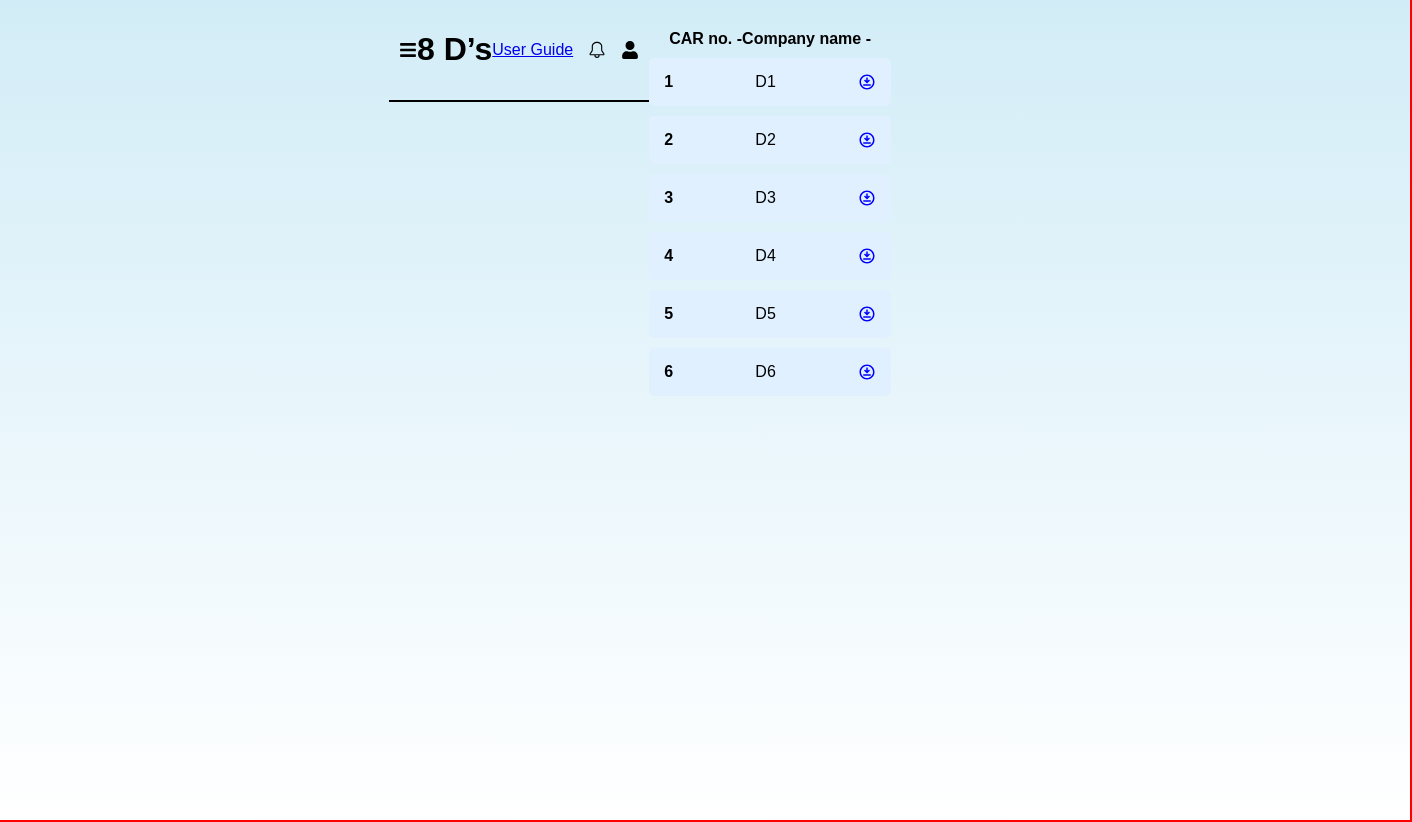
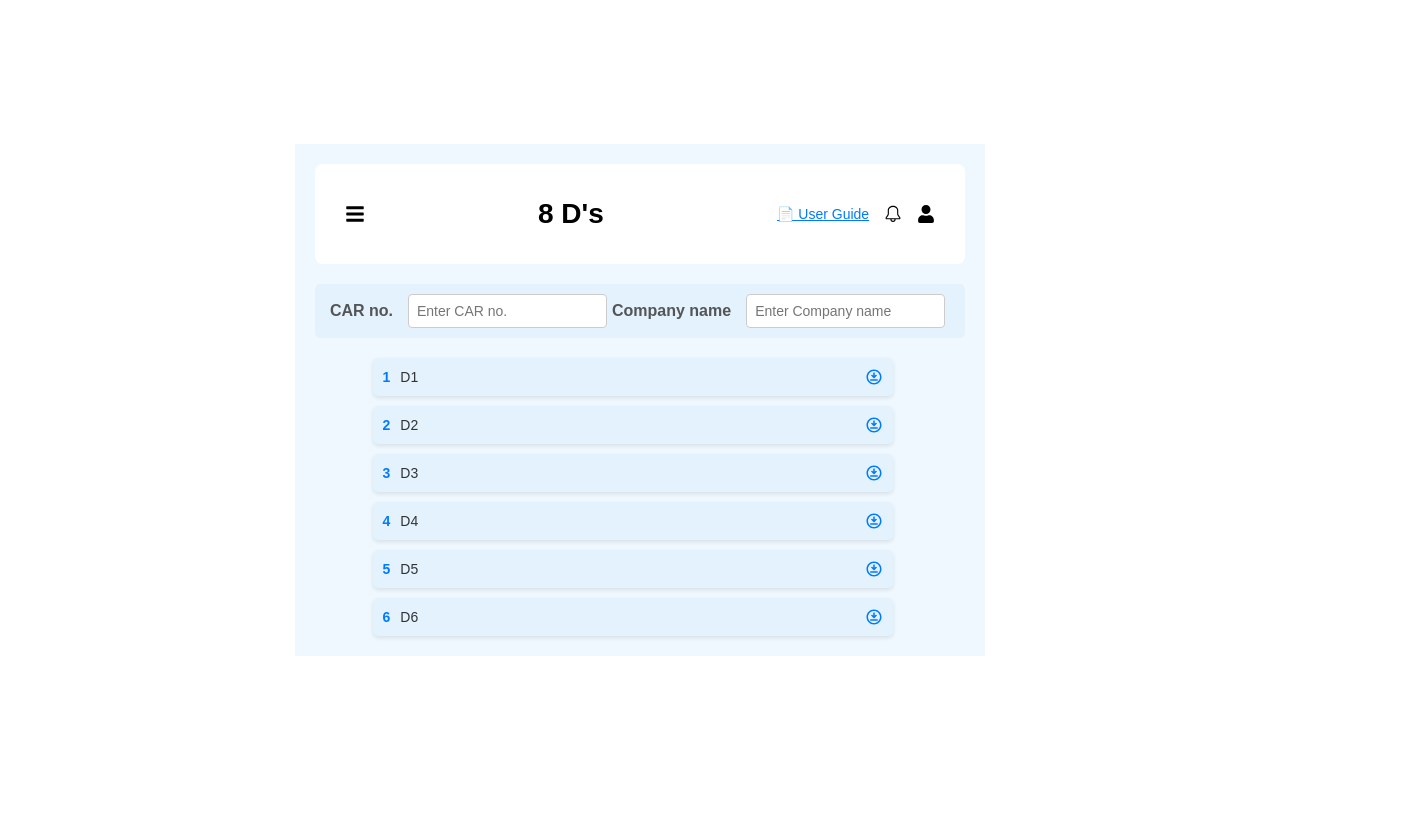
Before and after one commit to SamrudhiMoharir/FCL_trial, a React (Vite) app in the folder Frontend/: page /complaint in a window 1280 px wide. Shown: the whole page, 1412 px wide, since content can reach past the window. After the commit the page ends 800 px from the top, so only its background shows below. Built offline with nearby package versions, Linux system fonts and the light colour scheme.

Commit message:
updated VEightD files

```diff
--- a/Frontend/src/components/VEightD.css
+++ b/Frontend/src/components/VEightD.css
@@ -1,68 +1,136 @@
-.container {
-    border: 2px solid red;
+/* Overall page styling */
+.page-container {
+  width: 100%;
+  max-width: 1200px;
+  margin: 0 auto;
+  font-family: Arial, sans-serif;
+  background-color: #f0f8ff;
   padding: 20px;
-    max-width: 800px;
-    margin: auto;
-    font-family: Arial, sans-serif;
+  box-sizing: border-box;
 }
 
-  .header {
+/* Navigation bar */
+.navbar {
   display: flex;
   justify-content: space-between;
   align-items: center;
-    padding: 10px;
-    border-bottom: 2px solid black;
+  background-color: white;
+  color: #000;
+  padding: 15px 30px;
+  border-radius: 8px;
 }
 
-  .header-icons {
+.navbar-left {
   display: flex;
   align-items: center;
-    gap: 15px;
+  gap: 20px;
 }
 
-  .icon {
+.menu-icon {
+  font-size: 20px;
+  cursor: pointer;
+}
+
+.navbar-title {
+  font-size: 28px;
+  font-weight: bold;
+  text-align: center;
+  flex-grow: 1;
+}
+
+.navbar-right {
+  display: flex;
+  gap: 15px;
+  align-items: center;
+}
+
+.user-guide {
+  color: #007bff;
+  font-size: 14px;
+  text-decoration: underline;
+  cursor: pointer;
+}
+
+.nav-icon {
   font-size: 18px;
   cursor: pointer;
 }
 
-  .content {
-    text-align: center;
-    margin-top: 20px;
-  }
-
+/* Table header*/
 .table-header {
-    font-weight: bold;
-    display: flex;
-    justify-content: space-between;
-    padding: 10px 20px;
-  }
-
-  .card-container {
-    display: flex;
-    flex-direction: column;
-    gap: 10px;
-  }
-
-  .card {
   display: flex;
   justify-content: space-between;
   align-items: center;
-    background-color: #e0f0ff;
-    padding: 15px;
+  margin-top: 20px;
+  background-color: #e3f2fd;
+  padding: 10px 15px;
   border-radius: 5px;
+}
+
+.table-label {
+  font-size: 16px;
+  font-weight: bold;
+  color: #555;
+  margin-right: 10px;
+}
+
+.input-field {
+  flex: 1;
+  margin: 0 5px;
+  padding: 8px;
+  font-size: 14px;
+  border: 1px solid #ccc;
+  border-radius: 4px;
+}
+
+/* Button list */
+.button-list {
+  margin-top: 20px;
+  display: flex;
+  flex-direction: column;
+  align-items: center;
+  gap: 10px;
+  padding-right: 15px;
+}
+
+.list-item {
+  display: flex;
+  align-items: center;
+  background-color: #e3f2fd;
+  padding: 10px;
+  border-radius: 5px;
+  width: 500px;
+  justify-content: space-between;
+  box-shadow: 0 2px 4px rgba(0, 0, 0, 0.1);
+  transition: transform 0.3s ease, background-color 0.3s ease;
   cursor: pointer;
 }
 
-  .number {
-    font-weight: bold;
+.list-item:hover {
+  transform: translateY(-3px);
+  background-color: #d5eaf8;
 }
 
-  .company {
+.item-number {
+  font-size: 14px;
+  font-weight: bold;
+  color: #007bff;
+  margin-right: 10px;
+}
+
+.item-label {
   flex-grow: 1;
-    text-align: center;
+  font-size: 14px;
+  text-align: left;
+  color: #333;
 }
 
 .download-icon {
   font-size: 18px;
-    color: blue;
+  color: #007bff;
+  transition: color 0.2s;
 }
+
+.download-icon:hover {
+  color: #0056b3;
+}
--- a/Frontend/src/components/VEightD.jsx
+++ b/Frontend/src/components/VEightD.jsx
@@ -1,38 +1,45 @@
 
-import React from "react";
-import "./VEightD.css"
-import { MdOutlineDownloadForOffline } from "react-icons/md";
+import React from 'react';
+import "./VEightD.css";
 import { FaBars, FaUser } from "react-icons/fa";
 import { GoBell } from "react-icons/go";
+import { MdOutlineDownloadForOffline } from "react-icons/md";
 
 const VEightD = () => {
     const data = ["D1", "D2", "D3", "D4", "D5", "D6"];
 
     return (
-    <div className="container">
-      <header className="header">
-        <FaBars className="icon" />
-        <h1>8 D’s</h1>
-        <div className="header-icons">
-          <a href="#">User Guide</a>
-          <GoBell className="icon" />
-          <FaUser className="icon" />
+        <div className="page-container">
+            {/* Navigation Bar */}
+            <header className="navbar">
+                <div className="navbar-left">
+                    <FaBars className="menu-icon" />
+                </div>
+                <h1 className="navbar-title">8 D's</h1>
+                <div className="navbar-right">
+                    <a href="#" className="user-guide">📄 User Guide</a>
+                    <GoBell className="nav-icon" />
+                    <FaUser className="nav-icon" />
                 </div>
             </header>
-      <div className="content">
+
+            {/* Table Header*/}
             <div className="table-header">
-          <span>CAR no. -</span>
-          <span>Company name -</span>
+                <div className="table-label">CAR no.</div>
+                <input type="text" className="input-field" placeholder="Enter CAR no." />
+                <div className="table-label">Company name</div>
+                <input type="text" className="input-field" placeholder="Enter Company name" />
             </div>
-        <div className="card-container">
+
+            {/* Centered Buttons with Data */}
+            <div className="button-list">
                 {data.map((item, index) => (
-            <div className="card" key={index}>
-              <span className="number">{index + 1}</span>
-              <span className="company">{item}</span>
+                    <div className="list-item" key={index}>
+                        <span className="item-number">{index + 1}</span>
+                        <span className="item-label">{item}</span>
                         <MdOutlineDownloadForOffline className="download-icon" />
                     </div>
                 ))}
-        </div>
             </div>
         </div>
     );
```
Lines whose indentation alone changed are shown as unchanged.
